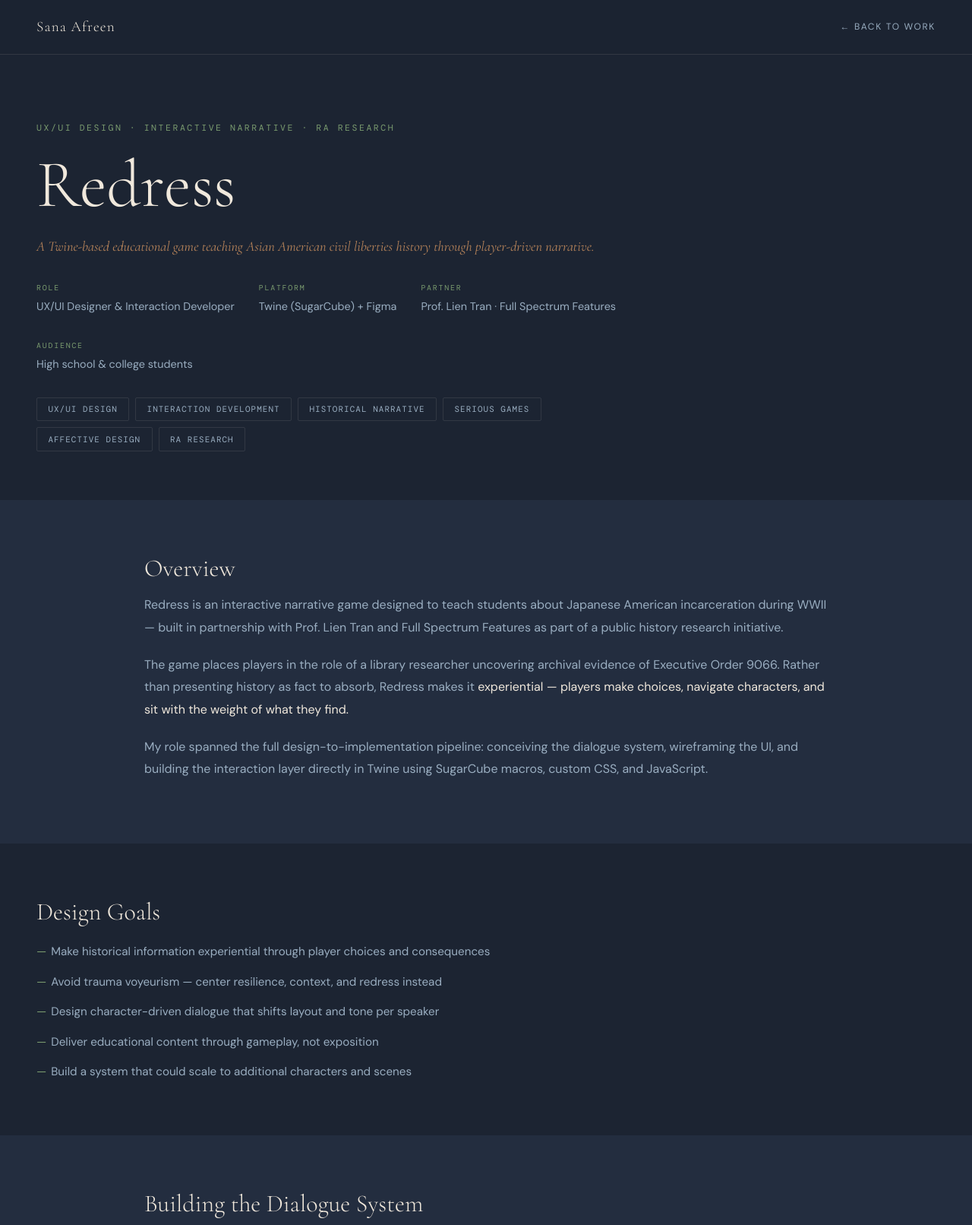
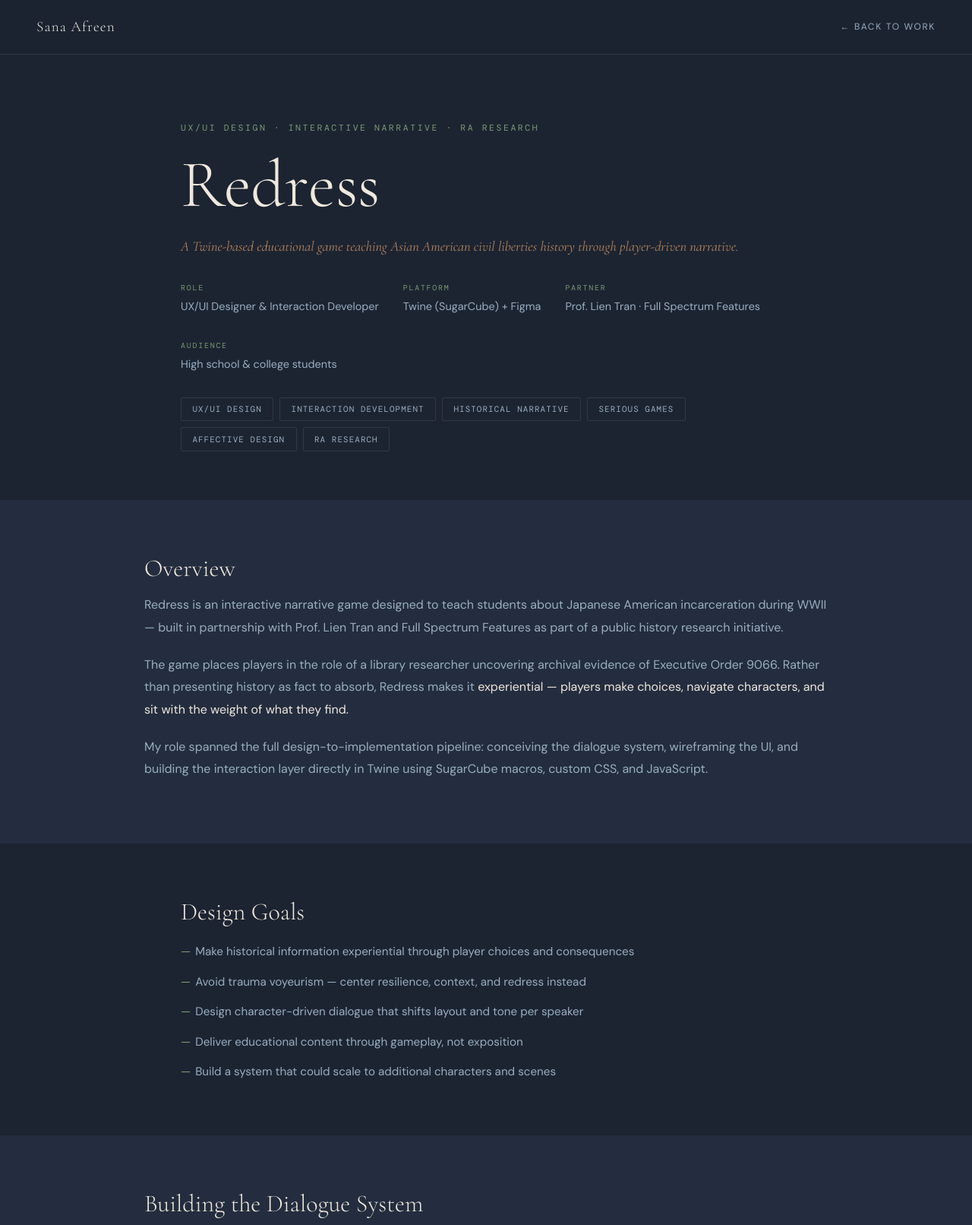
Before and after one commit to afreensa94/afreensa94.github.io, a plain HTML site: page redress.html in a window 1280 px wide. Shown: the top 1612 px of the page at 76% size. Drawn offline with nearby package versions, Linux system fonts and the light colour scheme; a web font is replaced by a local one.

Commit message:
Center all content columns consistently

```diff
--- a/redress.html
+++ b/redress.html
@@ -25,7 +25,7 @@
         .nav-logo { font-family: var(--font-display); font-size: 1.2rem; font-weight: 300; letter-spacing: 0.06em; color: var(--text-light); text-decoration: none; }
         .nav-back { color: var(--text-muted); text-decoration: none; font-size: 0.75rem; letter-spacing: 0.14em; text-transform: uppercase; transition: color 0.2s; }
         .nav-back:hover { color: var(--text-light); }
-        .case-hero { padding: 10rem 3rem 4rem; max-width: 900px; }
+        .case-hero { padding: 10rem 3rem 4rem; max-width: 900px; margin-left: auto; margin-right: auto; }
         .case-eyebrow { font-family: var(--font-mono); font-size: 0.72rem; letter-spacing: 0.22em; text-transform: uppercase; color: var(--accent-sage); margin-bottom: 1.5rem; }
         .case-title { font-family: var(--font-display); font-size: clamp(3rem, 7vw, 5.5rem); font-weight: 300; line-height: 0.95; color: var(--text-light); margin-bottom: 1.5rem; }
         .case-subtitle { font-family: var(--font-display); font-size: 1.15rem; font-style: italic; color: var(--accent-bronze); margin-bottom: 2rem; }
@@ -35,7 +35,7 @@
         .meta-value { font-size: 0.9rem; color: var(--text-muted); }
         .case-tags { display: flex; flex-wrap: wrap; gap: 0.5rem; }
         .tag { font-family: var(--font-mono); font-size: 0.68rem; letter-spacing: 0.1em; text-transform: uppercase; padding: 0.38rem 0.9rem; border: 1px solid var(--border-light); color: var(--text-muted); border-radius: 2px; }
-        .case-section { padding: 4rem 3rem; max-width: 900px; }
+        .case-section { padding: 4rem 3rem; max-width: 900px; margin-left: auto; margin-right: auto; }
         .case-section.alt { background: var(--bg-mid); max-width: 100%; }
         .case-section.alt .inner { max-width: 900px; margin: 0 auto; }
         .case-section h2 { font-family: var(--font-display); font-size: 2rem; font-weight: 300; color: var(--text-light); margin-bottom: 0.5rem; }
```
